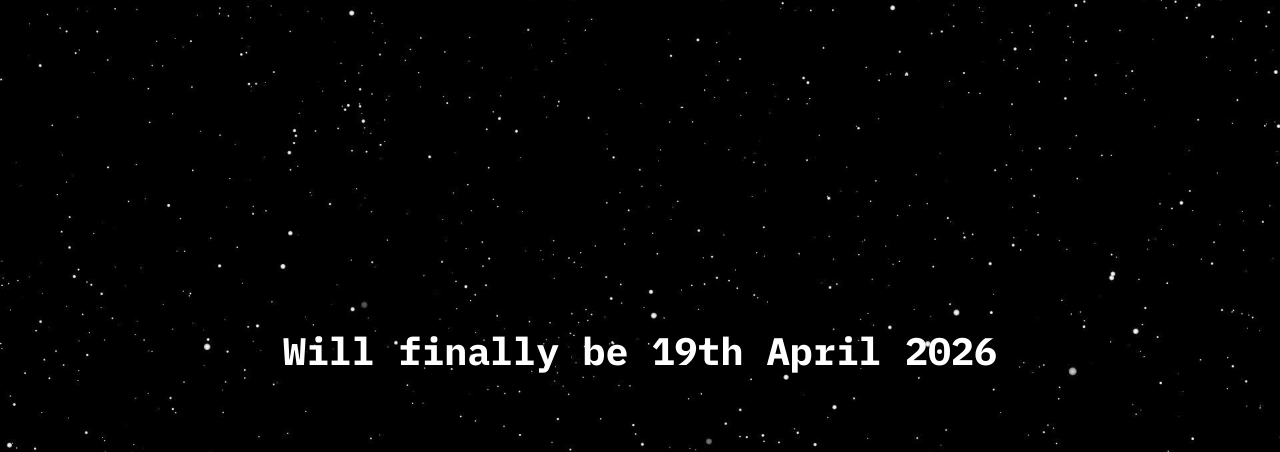
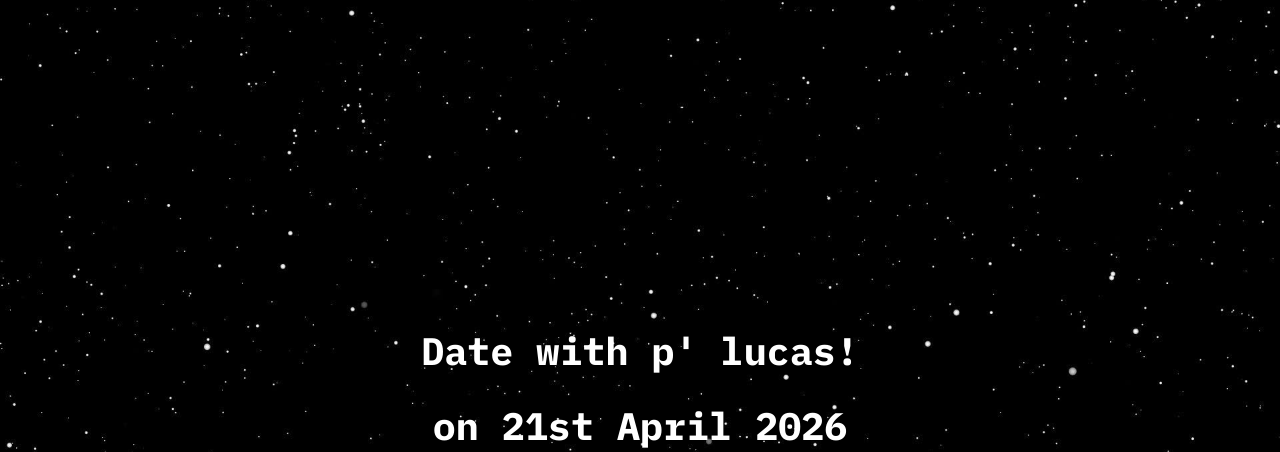
Before and after one commit to PowerPii/PowerPii.github.io, a plain HTML site: page index.html in a window 1280 px wide. Shown: the part 500-952 px from the top of the page. Drawn offline with Linux system fonts and the light colour scheme.

Commit message:
Update index.html

```diff
--- a/index.html
+++ b/index.html
@@ -19,7 +19,8 @@
             </div>
             <div class="information-div">
                 <div>
-                    <h1>Will finally be 19th April 2026</h1>
+                    <h1>Date with p' lucas!</h1>
+                    <h1>on 21st April 2026</h1>
                 </div>
             </div>
         </main>
```
